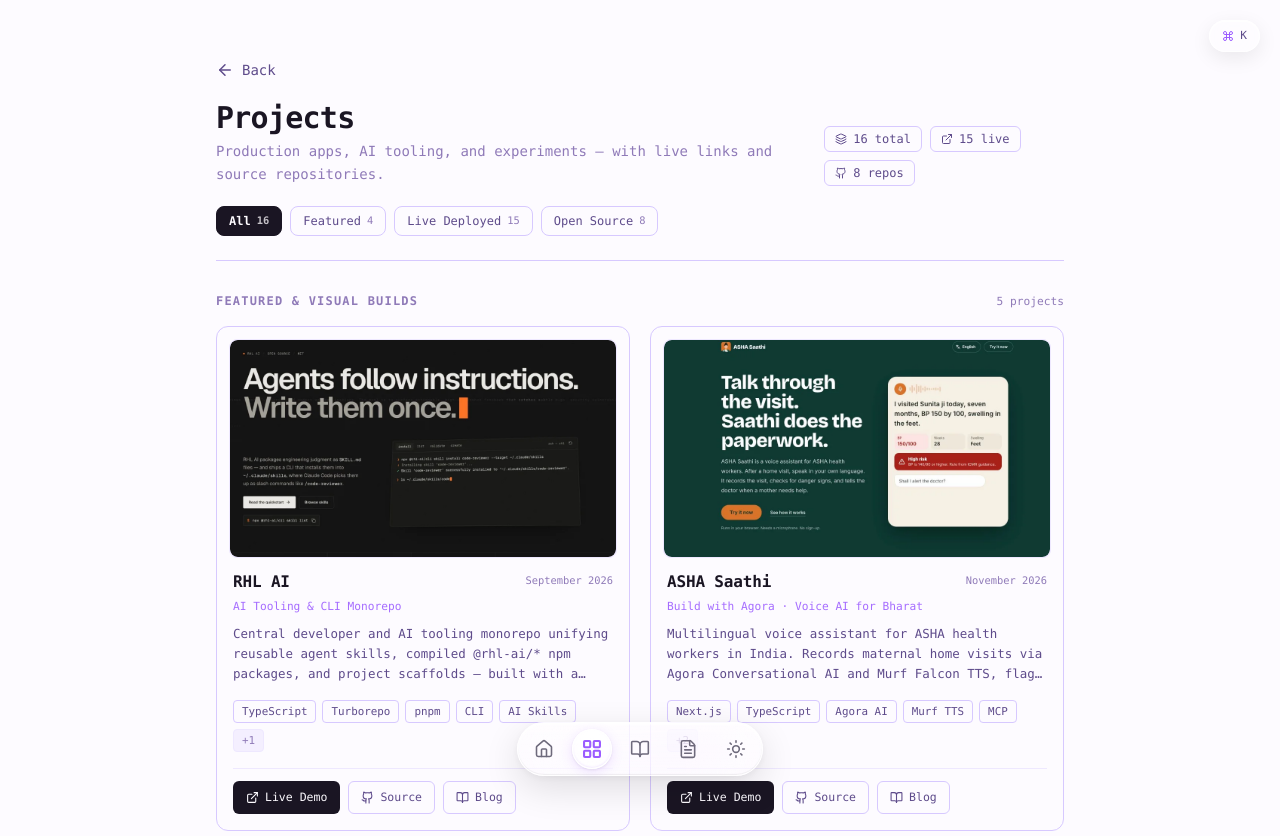
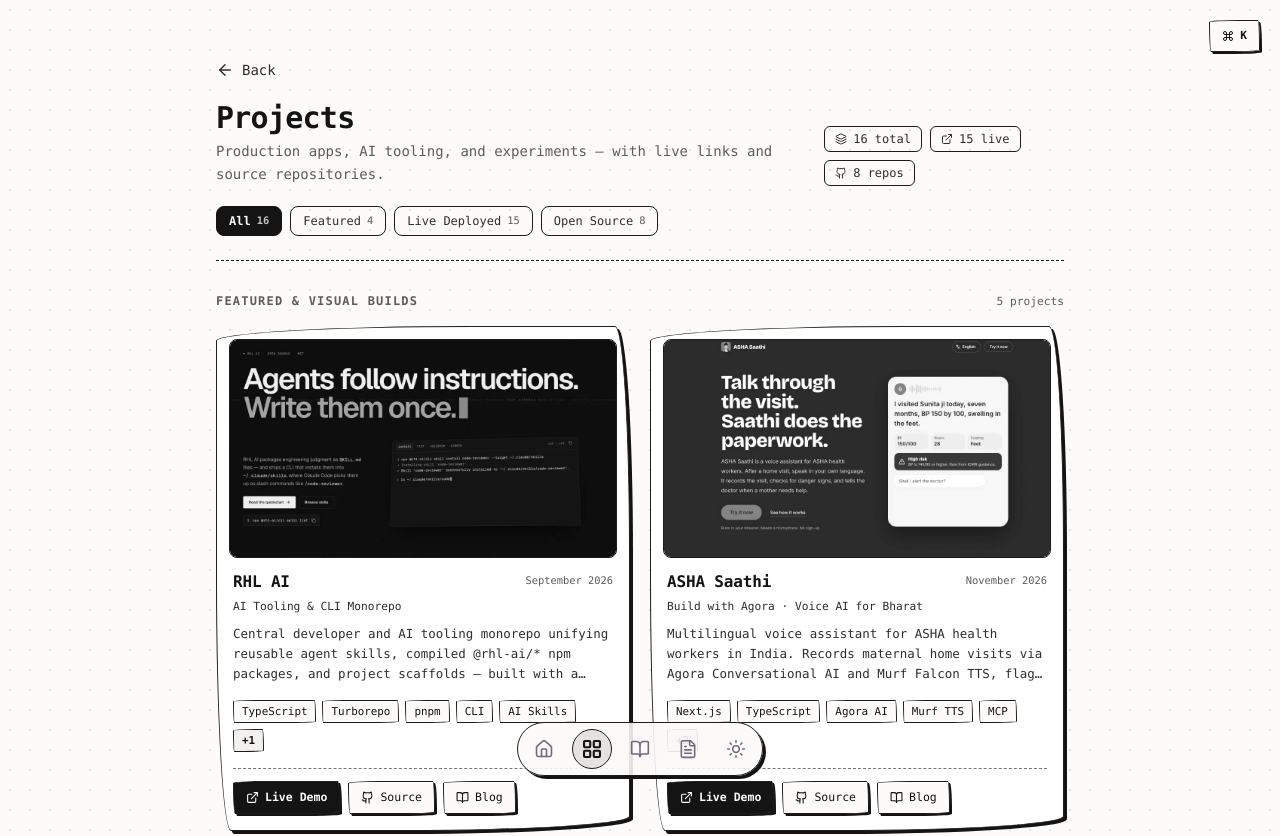
Before and after one commit to imRahul05/imRahul05.github.io, a React (Vite) app: page /projects in a window 1280 px wide. Shown: the top 836 px of the page. Built offline with nearby package versions, Linux system fonts and the light colour scheme.

Commit message:
feat: convert UI to minimalist Pencil Monochrome (black-on-white & white-on-black) with hand-drawn pencil borders

```diff
--- a/components/CommandPalette.tsx
+++ b/components/CommandPalette.tsx
@@ -342,7 +342,7 @@ export const CommandPalette: React.FC = () => {
 
   return (
     <>
-      {/* Subtle Liquid Glass ⌘K Trigger Pill (Desktop Top-Right) */}
+      {/* Subtle Pencil-Glass ⌘K Trigger Pill (Desktop Top-Right) */}
       <button
         type="button"
         onClick={(e) => {
@@ -350,17 +350,17 @@ export const CommandPalette: React.FC = () => {
           handleOpenChange(true);
         }}
         aria-label="Open command palette (Command + K)"
-        className="fixed top-5 right-5 z-[900] hidden cursor-pointer items-center gap-1.5 rounded-full border border-white/75 bg-white/35 px-3 py-1.5 font-mono text-[0.7rem] text-secondary-foreground shadow-[0_6px_20px_rgba(0,0,0,0.08),inset_0_1px_0_rgba(255,255,255,0.85)] backdrop-blur-2xl backdrop-saturate-[200%] transition-all duration-200 hover:-translate-y-0.5 hover:border-accent/50 hover:text-foreground hover:shadow-[0_10px_28px_var(--hover-ripple)] sm:inline-flex dark:border-white/18 dark:bg-[rgba(22,22,28,0.48)] dark:shadow-[0_8px_24px_rgba(0,0,0,0.4),inset_0_1px_0_rgba(255,255,255,0.2)]"
+        className="pencil-btn fixed top-5 right-5 z-[900] hidden cursor-pointer items-center gap-1.5 bg-background/85 px-3 py-1.5 font-mono text-[0.7rem] font-semibold text-foreground backdrop-blur-xl hover:bg-foreground hover:text-background sm:inline-flex"
       >
-        <Command size={12} className="text-accent" />
+        <Command size={12} />
         <span>K</span>
       </button>
 
-      {/* Apple Liquid Glass Command Palette Dialog (Base UI) */}
+      {/* Monochrome Liquid Glass + Pencil Border Command Palette Dialog */}
       <Dialog open={isOpen} onOpenChange={handleOpenChange}>
         <DialogContent
           showCloseButton={false}
-          className="fixed top-[16%] left-1/2 z-[1100] flex max-h-[72vh] w-[92vw] max-w-xl -translate-x-1/2 translate-y-0 flex-col gap-0 overflow-hidden rounded-2xl border border-white/80 bg-white/65 p-0 font-mono shadow-[0_24px_80px_rgba(26,21,35,0.22),0_4px_16px_rgba(0,0,0,0.08),inset_0_1.5px_1px_rgba(255,255,255,0.95)] ring-0 backdrop-blur-[36px] backdrop-saturate-[220%] outline-none sm:max-w-xl dark:border-white/20 dark:bg-[rgba(18,18,24,0.72)] dark:shadow-[0_28px_90px_rgba(0,0,0,0.68),inset_0_1px_1px_rgba(255,255,255,0.22)]"
+          className="fixed top-[16%] left-1/2 z-[1100] flex max-h-[72vh] w-[92vw] max-w-xl -translate-x-1/2 translate-y-0 flex-col gap-0 overflow-hidden rounded-2xl border-[2px] border-border bg-background/88 p-0 font-mono shadow-[5px_5px_0px_0px_var(--pencil-shadow)] ring-0 backdrop-blur-[32px] backdrop-saturate-[180%] outline-none sm:max-w-xl"
         >
           <DialogHeader className="sr-only">
             <DialogTitle>Command Palette</DialogTitle>
--- a/components/SectionTitle.tsx
+++ b/components/SectionTitle.tsx
@@ -5,7 +5,7 @@ interface SectionTitleProps {
 }
 
 export const SectionTitle: React.FC<SectionTitleProps> = ({ children }) => (
-  <h2 className="text-sm font-bold uppercase tracking-[0.05em] border-b border-border pb-1 mb-6 mt-10">
+  <h2 className="mt-10 mb-6 border-b-[1.5px] border-dashed border-border pb-1.5 text-sm font-bold tracking-[0.06em] uppercase text-foreground">
     {children}
   </h2>
 );
--- a/components/blog/BlogCard.tsx
+++ b/components/blog/BlogCard.tsx
@@ -39,7 +39,7 @@ export const BlogCard: React.FC<BlogCardProps> = ({ blog, onReadMore }) => {
 
   return (
     <article
-      className="group relative flex h-full cursor-pointer flex-col overflow-hidden rounded-xl border border-border bg-background transition-all duration-300 ease-out hover:-translate-y-0.5 hover:border-muted-foreground"
+      className="pencil-box group relative flex h-full cursor-pointer flex-col overflow-hidden bg-card"
       onClick={handleCardClick}
       onKeyDown={handleKeyDown}
       role="button"
--- a/components/floatbuttons/FloatingDock.tsx
+++ b/components/floatbuttons/FloatingDock.tsx
@@ -297,18 +297,17 @@ export const FloatingDock: React.FC = () => {
     >
       <div
         ref={containerRef}
-        className="relative flex items-center gap-1 rounded-full border border-white/75 bg-white/30 p-[5px] shadow-[0_12px_36px_rgba(0,0,0,0.12),0_2px_8px_rgba(0,0,0,0.05),inset_0_1.5px_1px_rgba(255,255,255,0.88),inset_0_-1px_1px_rgba(0,0,0,0.06)] backdrop-blur-[32px] backdrop-saturate-[220%] transition-all duration-300 ease-in-out before:pointer-events-none before:absolute before:inset-0 before:rounded-full before:bg-gradient-to-b before:from-white/40 before:via-white/5 before:to-transparent sm:gap-2 sm:p-1.5 dark:border-white/20 dark:bg-[rgba(22,22,28,0.42)] dark:shadow-[0_16px_42px_rgba(0,0,0,0.5),0_2px_10px_rgba(0,0,0,0.28),inset_0_1px_1px_rgba(255,255,255,0.22),inset_0_-1px_1px_rgba(0,0,0,0.35)] dark:before:from-white/12 dark:before:via-white/[0.02] dark:before:to-transparent"
+        className="relative flex items-center gap-1 rounded-full border-[1.75px] border-border bg-background/80 p-[5px] shadow-[3px_3px_0px_0px_var(--pencil-shadow)] backdrop-blur-2xl backdrop-saturate-[180%] transition-all duration-300 ease-in-out sm:gap-2 sm:p-1.5"
         onTouchStart={handleTouchStart}
         onTouchMove={handleTouchMove}
         onTouchEnd={handleTouchEnd}
         onMouseLeave={() => setHoveredIndex(null)}
       >
-        {/* Apple Liquid Glass sliding circular lens */}
+        {/* Pencil Monochrome sliding circular lens */}
         <div
           className={cn(
-            "pointer-events-none absolute top-[5px] left-[5px] z-[1] h-9 w-9 rounded-full border border-white/90 bg-white/70 shadow-[0_3px_12px_rgba(155,92,255,0.18),0_1px_3px_rgba(0,0,0,0.08),inset_0_1.5px_2px_rgba(255,255,255,1),inset_0_-1px_2px_rgba(155,92,255,0.12)] backdrop-blur-md transition-[transform,box-shadow,background-color] duration-[420ms] ease-[cubic-bezier(0.32,0.72,0,1)] sm:top-1.5 sm:left-1.5 sm:h-10 sm:w-10 dark:border-white/28 dark:bg-white/[0.16] dark:shadow-[0_3px_14px_rgba(0,0,0,0.42),inset_0_1.5px_1.5px_rgba(255,255,255,0.35),inset_0_-1px_2px_rgba(0,0,0,0.3)]",
-            isLensGliding &&
-              "bg-white/82 shadow-[0_5px_18px_rgba(155,92,255,0.24),0_1px_4px_rgba(0,0,0,0.1),inset_0_2px_2px_rgba(255,255,255,1)] dark:bg-white/[0.22]",
+            "pointer-events-none absolute top-[5px] left-[5px] z-[1] h-9 w-9 rounded-full border-[1.5px] border-border bg-foreground/10 transition-[transform,box-shadow,background-color] duration-[420ms] ease-[cubic-bezier(0.32,0.72,0,1)] sm:top-1.5 sm:left-1.5 sm:h-10 sm:w-10",
+            isLensGliding && "bg-foreground/16",
           )}
           style={{
             transform: `translate3d(${translationOffset}px, 0, 0) scale(${isLensGliding ? 1.07 : 1})`,
--- a/components/project/ProjectCard.tsx
+++ b/components/project/ProjectCard.tsx
@@ -85,9 +85,9 @@ export const ProjectCard: React.FC<ProjectCardProps> = ({
 
   return (
     <>
-      <article className="group/card flex h-full flex-col overflow-hidden rounded-xl border border-border bg-background transition-[border-color,box-shadow,transform] duration-300 hover:border-accent/60 hover:shadow-[0_8px_28px_var(--hover-ripple)]">
+      <article className="pencil-box group/card flex h-full flex-col overflow-hidden bg-card">
         {/* Visual Header Section */}
-        <div className="relative m-3 mb-0 aspect-video w-[calc(100%-1.5rem)] shrink-0 overflow-hidden rounded-lg border border-border-light bg-border-light">
+        <div className="relative m-3 mb-0 aspect-video w-[calc(100%-1.5rem)] shrink-0 overflow-hidden rounded-lg border-[1.5px] border-border bg-secondary">
           {!isImageLoaded && image && (
             <Skeleton className="absolute inset-0 h-full w-full rounded-lg animate-shimmer" />
           )}
@@ -96,7 +96,7 @@ export const ProjectCard: React.FC<ProjectCardProps> = ({
               src={image}
               alt={name}
               className={cn(
-                "h-full w-full rounded-lg object-cover transition-[transform,filter] duration-300 group-hover/card:scale-[1.03] dark:grayscale dark:group-hover/card:grayscale-0",
+                "h-full w-full rounded-md object-cover grayscale contrast-[1.06] transition-[transform,filter] duration-300 group-hover/card:scale-[1.03] group-hover/card:grayscale-0",
                 !isImageLoaded && "hidden",
               )}
               onLoad={() => setIsImageLoaded(true)}
@@ -188,7 +188,7 @@ export const ProjectCard: React.FC<ProjectCardProps> = ({
               <Badge
                 key={t}
                 variant="outline"
-                className="h-auto rounded border-border bg-transparent px-2 py-0.5 text-[0.68rem] font-normal text-secondary-foreground transition-colors group-hover/card:border-muted-foreground"
+                className="pencil-badge h-auto bg-background px-2 py-0.5 text-[0.68rem] font-normal text-foreground"
               >
                 {t}
               </Badge>
@@ -199,7 +199,7 @@ export const ProjectCard: React.FC<ProjectCardProps> = ({
                   type="button"
                   onClick={() => setIsTechExpanded(true)}
                   aria-label={`Show ${remainingTechCount} more technologies: ${hiddenTech.join(", ")}`}
-                  className="inline-flex h-auto cursor-pointer items-center rounded border border-border-light bg-border-light/60 px-2 py-0.5 font-mono text-[0.68rem] font-normal text-muted-foreground transition-colors hover:border-border hover:bg-border-light hover:text-foreground"
+                  className="pencil-badge inline-flex h-auto cursor-pointer items-center bg-secondary px-2 py-0.5 font-mono text-[0.68rem] font-semibold text-foreground transition-colors hover:bg-foreground hover:text-background"
                 >
                   +{remainingTechCount}
                 </TooltipTrigger>
@@ -212,7 +212,7 @@ export const ProjectCard: React.FC<ProjectCardProps> = ({
               <button
                 type="button"
                 onClick={() => setIsTechExpanded(false)}
-                className="inline-flex h-auto cursor-pointer items-center rounded border border-border-light bg-transparent px-2 py-0.5 font-mono text-[0.68rem] font-normal text-muted-foreground transition-colors hover:border-border hover:text-foreground"
+                className="pencil-badge inline-flex h-auto cursor-pointer items-center bg-transparent px-2 py-0.5 font-mono text-[0.68rem] font-normal text-muted-foreground transition-colors hover:text-foreground"
               >
                 Show less
               </button>
@@ -220,11 +220,11 @@ export const ProjectCard: React.FC<ProjectCardProps> = ({
           </div>
 
           {/* Action Links */}
-          <div className="mt-auto flex flex-wrap items-center gap-2 border-t border-border-light pt-3">
+          <div className="mt-auto flex flex-wrap items-center gap-2 border-t-[1.5px] border-dashed border-border/60 pt-3">
             {link && (
               <a
                 href={link}
-                className="inline-flex items-center gap-1.5 rounded-md border border-foreground/20 bg-foreground px-3 py-1.5 font-mono text-[0.72rem] font-medium text-background transition-opacity duration-200 hover:opacity-85"
+                className="pencil-btn inline-flex items-center gap-1.5 bg-foreground px-3 py-1.5 font-mono text-[0.72rem] font-semibold text-background"
                 target="_blank"
                 rel="noopener noreferrer"
               >
@@ -235,7 +235,7 @@ export const ProjectCard: React.FC<ProjectCardProps> = ({
             {sourceUrl && (
               <a
                 href={sourceUrl}
-                className="inline-flex items-center gap-1.5 rounded-md border border-border bg-transparent px-3 py-1.5 font-mono text-[0.72rem] font-medium text-secondary-foreground transition-colors duration-200 hover:border-muted-foreground hover:bg-border-light hover:text-foreground"
+                className="pencil-btn inline-flex items-center gap-1.5 bg-background px-3 py-1.5 font-mono text-[0.72rem] font-medium text-foreground hover:bg-foreground hover:text-background"
                 target="_blank"
                 rel="noopener noreferrer"
               >
@@ -247,7 +247,7 @@ export const ProjectCard: React.FC<ProjectCardProps> = ({
               <Link
                 to={`/blogs/${blogSlug}`}
                 onClick={() => window.scrollTo(0, 0)}
-                className="inline-flex items-center gap-1.5 rounded-md border border-border bg-transparent px-3 py-1.5 font-mono text-[0.72rem] font-medium text-secondary-foreground transition-colors duration-200 hover:border-accent/60 hover:bg-border-light hover:text-foreground"
+                className="pencil-btn inline-flex items-center gap-1.5 bg-background px-3 py-1.5 font-mono text-[0.72rem] font-medium text-foreground hover:bg-foreground hover:text-background"
               >
                 <BookOpen size={13} />
                 Blog
@@ -257,7 +257,7 @@ export const ProjectCard: React.FC<ProjectCardProps> = ({
               <button
                 type="button"
                 onClick={handlePlayClick}
-                className="ml-auto inline-flex cursor-pointer items-center gap-1 rounded-md border border-border-light bg-transparent px-2.5 py-1.5 font-mono text-[0.7rem] text-muted-foreground transition-colors hover:border-border hover:text-foreground"
+                className="pencil-btn ml-auto inline-flex cursor-pointer items-center gap-1 bg-background px-2.5 py-1.5 font-mono text-[0.7rem] text-foreground hover:bg-foreground hover:text-background"
               >
                 <Play size={12} className="fill-current" />
                 Video
--- a/components/project/ProjectItem.tsx
+++ b/components/project/ProjectItem.tsx
@@ -29,7 +29,7 @@ export const ProjectItem: React.FC<ProjectItemProps> = ({
 
   return (
     <div
-      className="group rounded-xl border border-border bg-background/60 p-4 transition-[border-color,background-color,box-shadow] duration-200 hover:border-accent/50 hover:bg-border-light/30 hover:shadow-[0_4px_20px_var(--hover-ripple)]"
+      className="pencil-box group bg-card p-4"
       onClick={toggleOpen}
       onKeyDown={(e) => {
         if (e.key === "Enter" || e.key === " ") {
--- a/pages/BlogsPage.tsx
+++ b/pages/BlogsPage.tsx
@@ -19,7 +19,7 @@ export const BlogsPage: React.FC = () => {
 
   return (
     <div className="mx-auto min-h-screen max-w-4xl px-6 pt-14 pb-28 font-mono">
-      <header className="mb-8 flex flex-col gap-2 border-b border-border pb-6">
+      <header className="mb-8 flex flex-col gap-2 border-b-[1.5px] border-dashed border-border pb-6">
         <button
           className="inline-flex cursor-pointer items-center gap-2 self-start py-2 font-mono text-sm text-secondary-foreground transition-colors hover:text-foreground"
           onClick={handleBackClick}
--- a/pages/ProjectsPage.tsx
+++ b/pages/ProjectsPage.tsx
@@ -81,7 +81,7 @@ export const ProjectsPage: React.FC = () => {
   return (
     <div className="mx-auto min-h-screen max-w-4xl px-6 pt-14 pb-28 font-mono">
       {/* Header */}
-      <header className="mb-8 flex flex-col gap-4 border-b border-border pb-6">
+      <header className="mb-8 flex flex-col gap-4 border-b-[1.5px] border-dashed border-border pb-6">
         <button
           type="button"
           className="inline-flex cursor-pointer items-center gap-2 self-start py-1 font-mono text-sm text-secondary-foreground transition-colors duration-200 hover:text-foreground"
--- a/styles/globals.css
+++ b/styles/globals.css
@@ -7,54 +7,57 @@
     ui-monospace, SFMono-Regular, Menlo, Monaco, Consolas, "Liberation Mono",
     "Courier New", monospace;
 
-  /* Default (Lilac) Theme */
-  --background: #fdfbff;
-  --foreground: #1a1523;
-  --card: #fdfbff;
-  --card-foreground: #1a1523;
-  --popover: #fdfbff;
-  --popover-foreground: #1a1523;
-  --primary: #1a1523;
-  --primary-foreground: #fdfbff;
-  --secondary: #eee8ff;
-  --secondary-foreground: #5e4b8b;
-  --muted: #eee8ff;
-  --muted-foreground: #8f7ab8;
-  --accent: #9b5cff;
-  --accent-foreground: #fdfbff;
-  --destructive: #ef4444;
-  --destructive-foreground: #ffffff;
-  --border: #d7c9ff;
-  --border-light: #eee8ff;
-  --input: #d7c9ff;
-  --ring: #9b5cff;
-  --hover-ripple: rgba(155, 92, 255, 0.2);
+  /* Pencil Light Theme — Pure Black Graphite on Paper White */
+  --background: #fcfbf9;
+  --foreground: #141414;
+  --card: #ffffff;
+  --card-foreground: #141414;
+  --popover: #ffffff;
+  --popover-foreground: #141414;
+  --primary: #141414;
+  --primary-foreground: #fcfbf9;
+  --secondary: #f2f1ed;
+  --secondary-foreground: #2e2e2e;
+  --muted: #f2f1ed;
+  --muted-foreground: #5c5c5c;
+  --accent: #141414;
+  --accent-foreground: #fcfbf9;
+  --destructive: #141414;
+  --destructive-foreground: #fcfbf9;
+  --border: #1c1c1c;
+  --border-light: #e5e4df;
+  --input: #1c1c1c;
+  --ring: #141414;
+  --hover-ripple: rgba(20, 20, 20, 0.12);
+  --pencil-shadow: #141414;
   --radius: 0.5rem;
 }
 
 [data-theme="dark"],
 .dark {
-  --background: #101014;
-  --foreground: #fafaf9;
-  --card: #101014;
-  --card-foreground: #fafaf9;
-  --popover: #101014;
-  --popover-foreground: #fafaf9;
-  --primary: #fafaf9;
-  --primary-foreground: #101014;
-  --secondary: #292524;
-  --secondary-foreground: #d6d3d1;
-  --muted: #292524;
-  --muted-foreground: #a8a29e;
-  --accent: #fafaf9;
-  --accent-foreground: #101014;
-  --destructive: #ef4444;
-  --destructive-foreground: #ffffff;
-  --border: #44403c;
-  --border-light: #292524;
-  --input: #44403c;
-  --ring: #fafaf9;
-  --hover-ripple: rgba(255, 255, 255, 0.15);
+  /* Pencil Dark Theme — Pure Chalk White on Ink Black */
+  --background: #0b0b0c;
+  --foreground: #f5f5f3;
+  --card: #121214;
+  --card-foreground: #f5f5f3;
+  --popover: #121214;
+  --popover-foreground: #f5f5f3;
+  --primary: #f5f5f3;
+  --primary-foreground: #0b0b0c;
+  --secondary: #1b1b1e;
+  --secondary-foreground: #dcdcd8;
+  --muted: #1b1b1e;
+  --muted-foreground: #a3a39e;
+  --accent: #f5f5f3;
+  --accent-foreground: #0b0b0c;
+  --destructive: #f5f5f3;
+  --destructive-foreground: #0b0b0c;
+  --border: #e8e8e4;
+  --border-light: #26262a;
+  --input: #e8e8e4;
+  --ring: #f5f5f3;
+  --hover-ripple: rgba(245, 245, 243, 0.16);
+  --pencil-shadow: #e8e8e4;
 }
 
 @theme inline {
@@ -92,7 +95,78 @@
 
   body {
     @apply m-0 p-0 bg-background text-foreground font-mono antialiased leading-[1.6];
+    /* Subtle sketchbook graph-paper grain */
+    background-image: radial-gradient(var(--border-light) 1px, transparent 1px);
+    background-size: 20px 20px;
   }
+}
+
+/* ========================================== */
+/* Hand-Drawn Pencil Border & Shadow System   */
+/* ========================================== */
+
+/* Organic hand-sketched card box with tactile graphite offset shadow */
+.pencil-box {
+  border: 1.75px solid var(--border);
+  border-radius: 255px 15px 225px 15px / 15px 225px 15px 255px;
+  box-shadow: 3px 3px 0px 0px var(--pencil-shadow);
+  transition:
+    transform 0.18s ease,
+    box-shadow 0.18s ease,
+    border-color 0.18s ease;
+}
+
+.pencil-box:hover {
+  transform: translate(-1px, -1px);
+  box-shadow: 5px 5px 0px 0px var(--pencil-shadow);
+}
+
+/* Alternate wobbly sketch radius for visual variety */
+.pencil-box-alt {
+  border: 1.75px solid var(--border);
+  border-radius: 15px 225px 15px 255px / 255px 15px 225px 15px;
+  box-shadow: 3px 3px 0px 0px var(--pencil-shadow);
+  transition:
+    transform 0.18s ease,
+    box-shadow 0.18s ease;
+}
+
+.pencil-box-alt:hover {
+  transform: translate(-1px, -1px);
+  box-shadow: 5px 5px 0px 0px var(--pencil-shadow);
+}
+
+/* Hand-sketched interactive button */
+.pencil-btn {
+  border: 1.5px solid var(--border);
+  border-radius: 255px 18px 225px 18px / 18px 225px 18px 255px;
+  box-shadow: 2px 2px 0px 0px var(--pencil-shadow);
+  transition:
+    transform 0.15s ease,
+    box-shadow 0.15s ease,
+    background-color 0.15s ease,
+    color 0.15s ease;
+}
+
+.pencil-btn:hover {
+  transform: translate(-1px, -1px);
+  box-shadow: 3.5px 3.5px 0px 0px var(--pencil-shadow);
+}
+
+.pencil-btn:active {
+  transform: translate(1.5px, 1.5px);
+  box-shadow: 0.5px 0.5px 0px 0px var(--pencil-shadow);
+}
+
+/* Hand-sketched small pill / badge */
+.pencil-badge {
+  border: 1.25px solid var(--border);
+  border-radius: 220px 16px 200px 14px / 14px 200px 16px 220px;
+}
+
+/* Hand-sketched horizontal divider */
+.pencil-divider {
+  border-bottom: 1.5px dashed var(--border);
 }
 
 /* Keyframes for bespoke portfolio animations */
@@ -100,13 +174,13 @@
   0%,
   100% {
     opacity: 1;
-    box-shadow: 0 0 4px 2px rgba(56, 189, 248, 0.4);
+    box-shadow: 0 0 0 2px var(--hover-ripple);
     transform: scale(1);
   }
 
   50% {
-    opacity: 0.6;
-    box-shadow: 0 0 10px 5px rgba(56, 189, 248, 0.6);
+    opacity: 0.55;
+    box-shadow: 0 0 0 5px var(--hover-ripple);
     transform: scale(1.15);
   }
 }
@@ -154,29 +228,16 @@
   }
 }
 
-/* Profile animated aura ring */
+/* Profile animated pencil-sketch ring */
 .profile-aura-ring::before {
   content: "";
   position: absolute;
-  inset: -4px;
+  inset: -5px;
   border-radius: inherit;
-  background: conic-gradient(
-    from 0deg,
-    var(--accent),
-    var(--muted-foreground),
-    var(--border),
-    var(--accent)
-  );
-  animation: aura-spin 4s linear infinite;
-  -webkit-mask: radial-gradient(
-    farthest-side,
-    transparent calc(100% - 4px),
-    #000 0
-  );
-  mask: radial-gradient(farthest-side, transparent calc(100% - 4px), #000 0);
+  border: 2px dashed var(--border);
+  animation: aura-spin 18s linear infinite;
   pointer-events: none;
-  opacity: 0.9;
-  filter: drop-shadow(0 0 10px var(--hover-ripple));
+  opacity: 0.85;
 }
 
 /* 3D coin-flip helpers */
@@ -205,7 +266,7 @@
   background: linear-gradient(
     90deg,
     var(--border-light) 25%,
-    var(--border) 50%,
+    var(--muted-foreground) 50%,
     var(--border-light) 75%
   );
   background-size: 200% 100%;
```
Also changed, not shown: pages/HomePage.tsx (+10 -10 lines).
